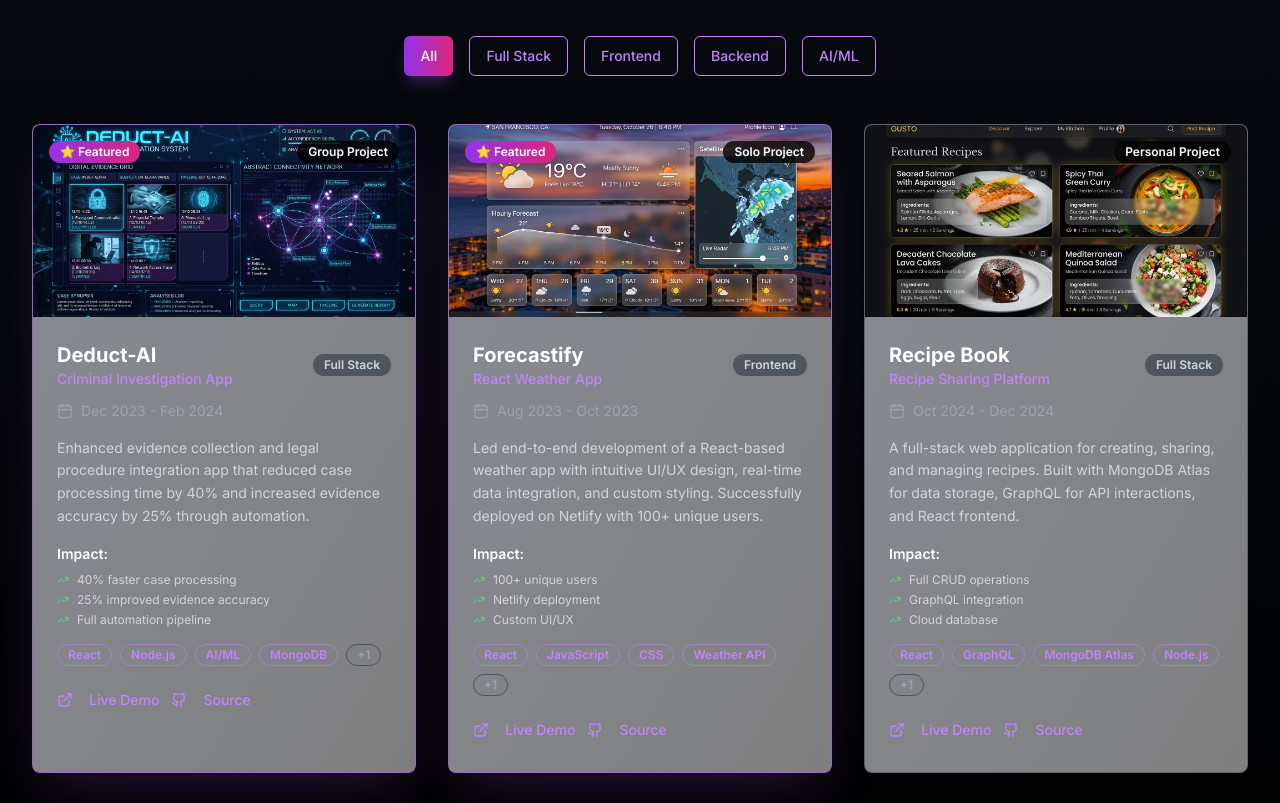
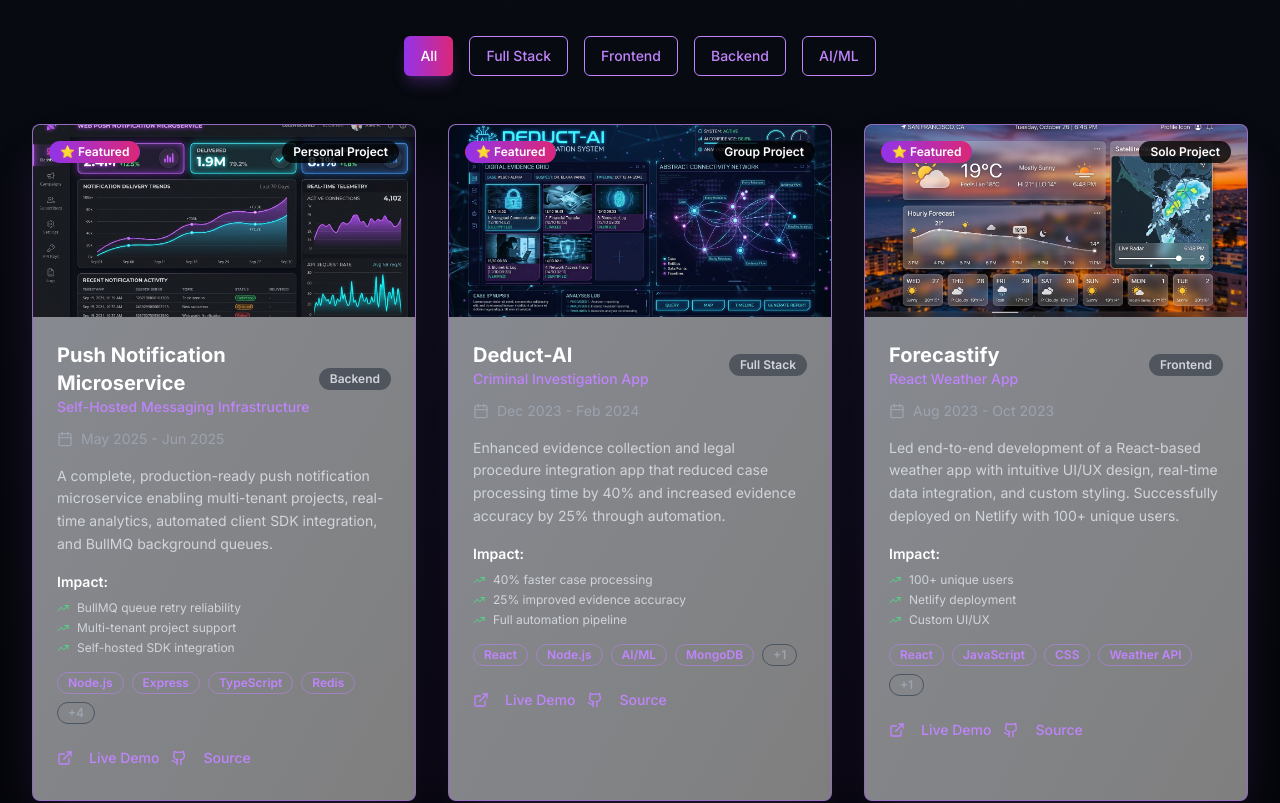
Before and after one commit to Imbiber/Nishant-Portfolio, a Next.js app: page / in a window 1280 px wide. Shown: the part 7160-7963 px from the top of the page. Built offline with nearby package versions, Linux system fonts and the light colour scheme; no server answers.

Commit message:
feat: showcase push-notification-microservice in portfolio and fix github profile link

```diff
--- a/components/sections/enhanced-projects.tsx
+++ b/components/sections/enhanced-projects.tsx
@@ -8,6 +8,33 @@ import { ExternalLink, Github, Eye, Calendar, TrendingUp } from "lucide-react"
 import type { Project } from "@/types/project"
 
 const projects: Project[] = [
+    {
+        id: "4",
+        title: "Push Notification Microservice",
+        subtitle: "Self-Hosted Messaging Infrastructure",
+        description:
+            "A complete, production-ready push notification microservice enabling multi-tenant projects, real-time analytics, automated client SDK integration, and BullMQ background queues.",
+        image: "/projects/push-notification.jpg",
+        technologies: ["Node.js", "Express", "TypeScript", "Redis", "BullMQ", "PostgreSQL", "Next.js", "Docker"],
+        category: "Backend",
+        featured: true,
+        duration: "May 2025 - Jun 2025",
+        type: "Personal Project",
+        status: "live",
+        popularity: 98,
+        dateCreated: "2025-05-10",
+        lastUpdated: "2025-06-15",
+        tags: ["Backend", "Queues", "Microservices"],
+        impact: {
+            reliability: "BullMQ queue retry reliability",
+            scalability: "Multi-tenant project support",
+            developer: "Self-hosted SDK integration",
+        },
+        links: {
+            github: "https://github.com/Imbiber/web-push",
+            live: "#",
+        },
+    },
     {
         id: "1",
         title: "Deduct-AI",
@@ -260,9 +287,12 @@ export default function EnhancedProjects() {
                         variant="outline"
                         size="lg"
                         className="border-purple-400 text-purple-400 hover:bg-purple-400 hover:text-white px-8 py-3 bg-transparent transform hover:scale-105 transition-all duration-300"
+                        asChild
                     >
-                        <Github className="w-5 h-5 mr-2" />
-                        View All Projects on GitHub
+                        <a href="https://github.com/Imbiber" target="_blank" rel="noopener noreferrer">
+                            <Github className="w-5 h-5 mr-2" />
+                            View All Projects on GitHub
+                        </a>
                     </Button>
                 </div>
             </div>
```
Also changed, not shown: public/projects/push-notification.jpg (added).
